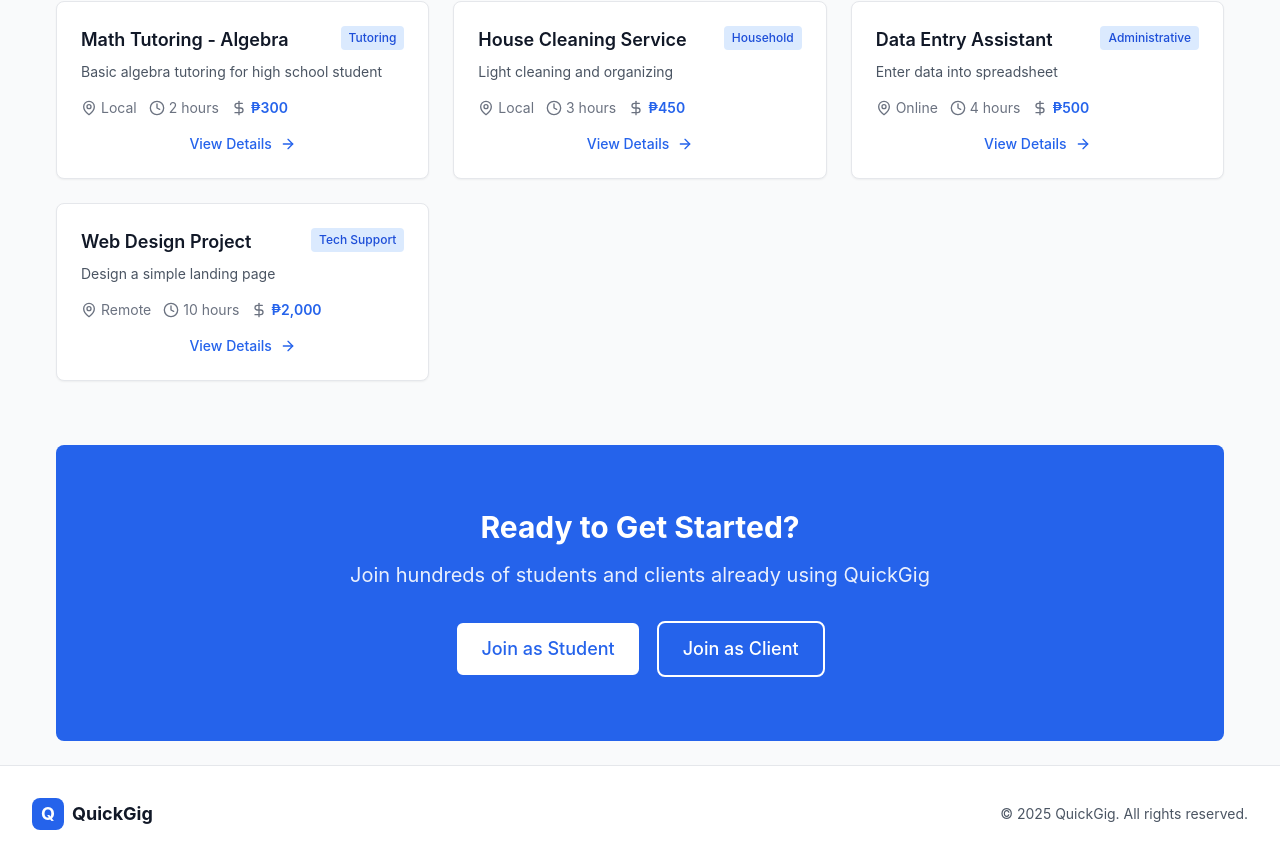
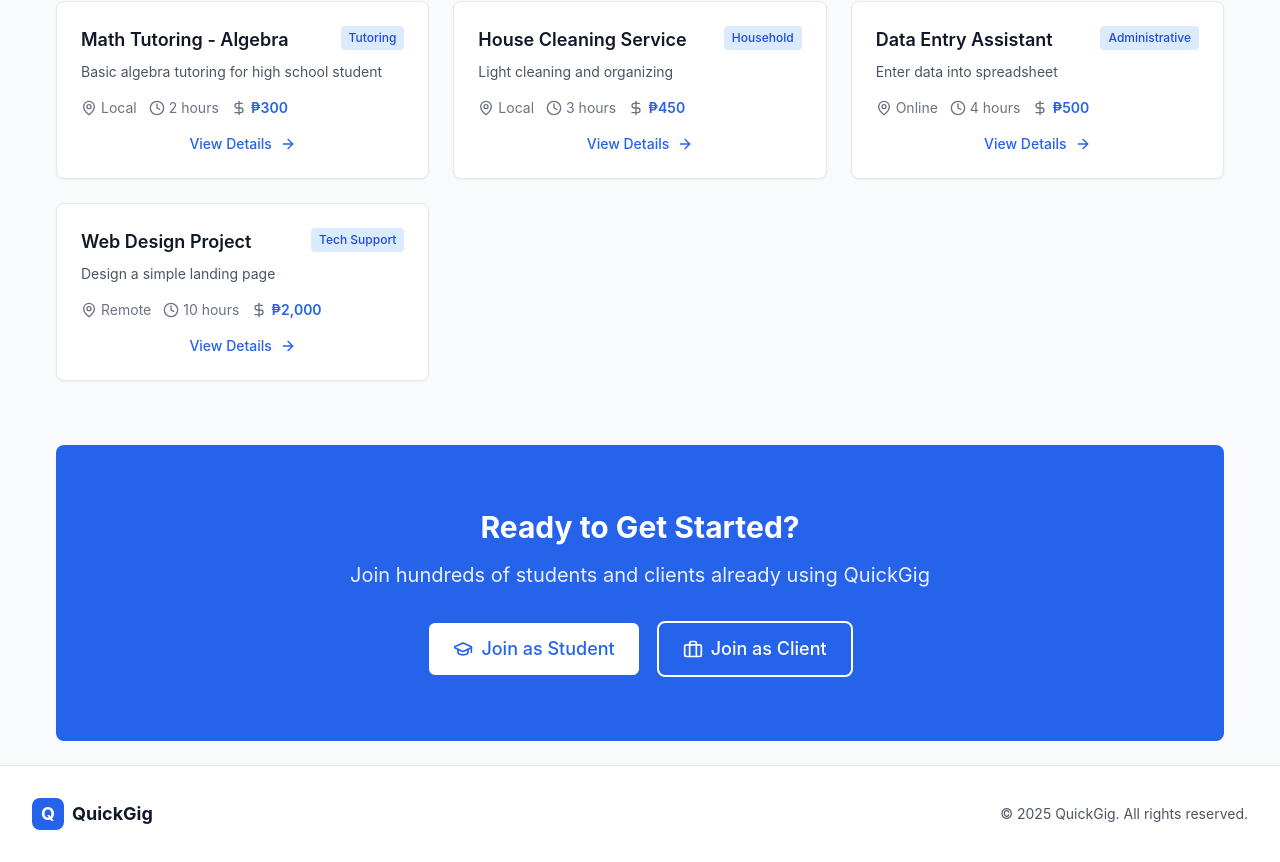
Before and after one commit to Style98k/Capstone, a React (Vite) app in the folder frontend/: page / in a window 1280 px wide. Shown: the part 2869-3731 px from the top of the page. Built offline with nearby package versions, Linux system fonts and the light colour scheme.

Commit message:
updated landing page

```diff
--- a/frontend/src/pages/Home.jsx
+++ b/frontend/src/pages/Home.jsx
@@ -3,7 +3,7 @@ import { useAuth } from '../hooks/useLocalAuth'
 import { mockGigs } from '../data/mockGigs'
 import GigCard from '../components/Shared/GigCard'
 import Button from '../components/UI/Button'
-import { Briefcase, Users, Shield, TrendingUp, Clock, DollarSign, CheckCircle, Star } from 'lucide-react'
+import { Briefcase, Users, Shield, TrendingUp, Clock, DollarSign, CheckCircle, Star, GraduationCap } from 'lucide-react'
 
 export default function Home() {
   const { user } = useAuth()
@@ -309,13 +309,15 @@ export default function Home() {
           </p>
           <div className="flex gap-4 justify-center flex-wrap">
             <Link to="/register?role=student">
-              <Button size="lg" variant="outline" className="bg-white text-primary-600 hover:bg-gray-100">
-                Join as Student
+              <Button size="lg" variant="outline" className="bg-white text-primary-600 hover:bg-gray-100 flex items-center gap-2">
+                <GraduationCap className="w-5 h-5" />
+                <span>Join as Student</span>
               </Button>
             </Link>
             <Link to="/register?role=client">
-              <Button size="lg" variant="outline" className="border-white text-white hover:bg-white/10">
-                Join as Client
+              <Button size="lg" variant="outline" className="border-white text-white hover:bg-white/10 flex items-center gap-2">
+                <Briefcase className="w-5 h-5" />
+                <span>Join as Client</span>
               </Button>
             </Link>
           </div>
```
